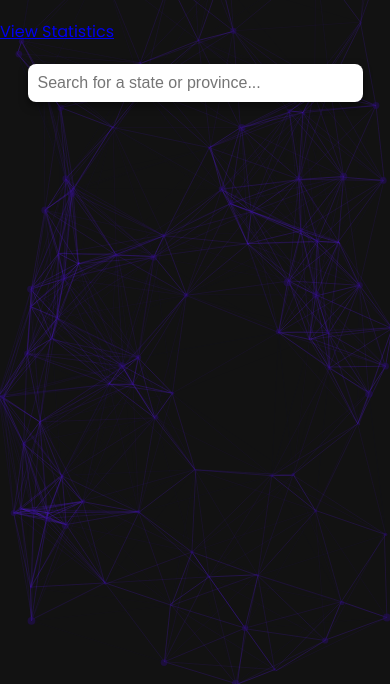
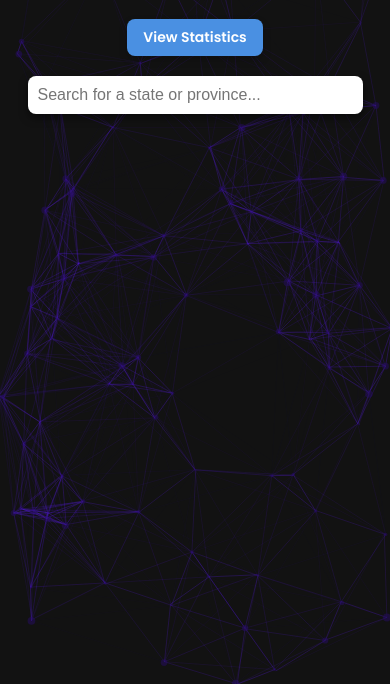
Before and after one commit to ethanleighfellows/licenseplate, a website with bundled scripts: page index.html in a window 390 px wide. Shown: the part 160-844 px from the top of the page. Built offline with nearby package versions, Linux system fonts and the light colour scheme; no server answers.

Commit message:
Update style.css

```diff
--- a/style.css
+++ b/style.css
@@ -349,4 +349,41 @@ h1 {
     .liquid-progress {
         height: 30px; /* Minimum height for very small screens */
     }
+
+.button-container {
+    display: flex;
+    justify-content: center;
+    margin-top: 15px;
+    margin-bottom: 20px;
 }
+
+.nav-button {
+    display: inline-block;
+    background-color: #4a90e2; /* Blue accent color */
+    color: white;
+    font-weight: 600;
+    font-family: 'Poppins', sans-serif;
+    text-decoration: none;
+    padding: 10px 20px;
+    border-radius: 8px;
+    transition: background-color 0.3s ease, transform 0.2s ease;
+    box-shadow: 0px 4px 8px rgba(0, 0, 0, 0.2);
+}
+
+.nav-button:hover {
+    background-color: #357abd; /* Darker blue on hover */
+    transform: translateY(-2px); /* Slight lift effect on hover */
+}
+
+.nav-button:active {
+    transform: translateY(0); /* Reset lift effect when clicked */
+}
+
+@media (max-width: 600px) {
+    .nav-button {
+        padding: 8px 16px;
+        font-size: 14px;
+    }
+}
+
+}
```
